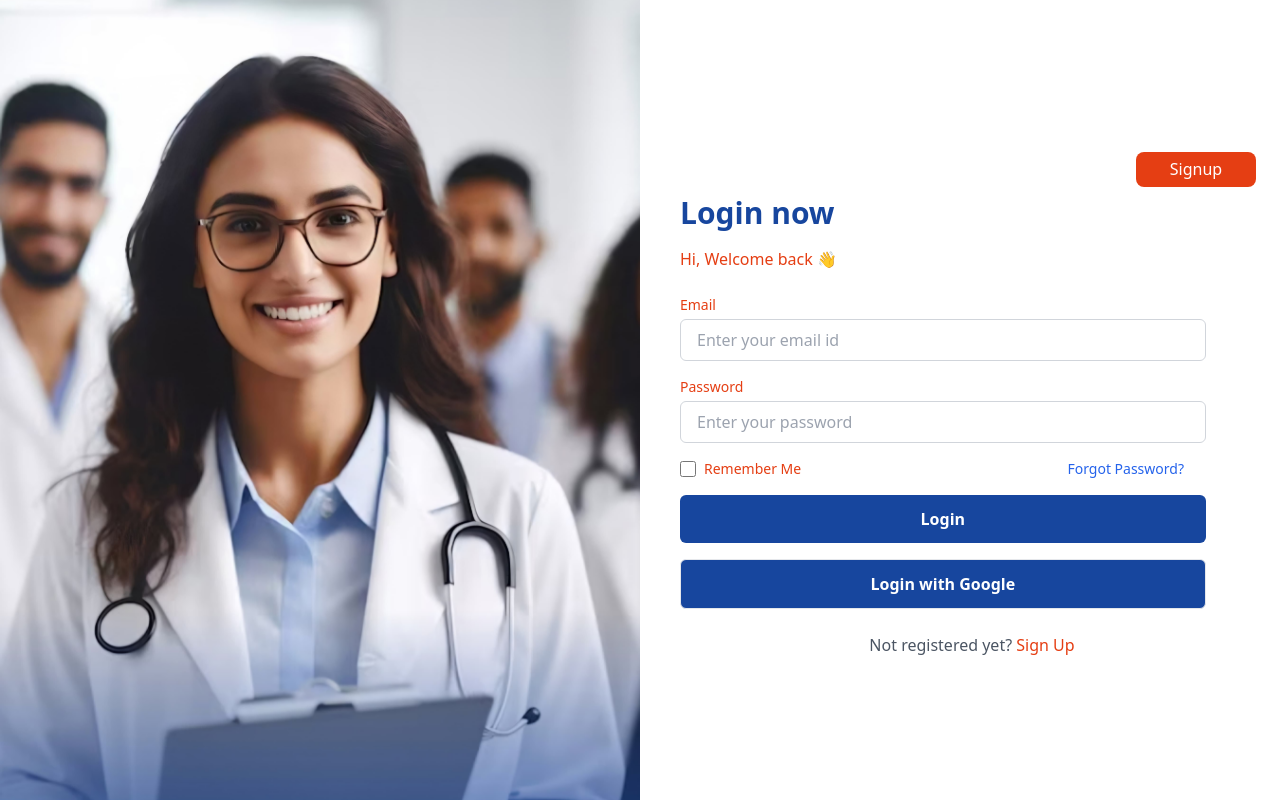
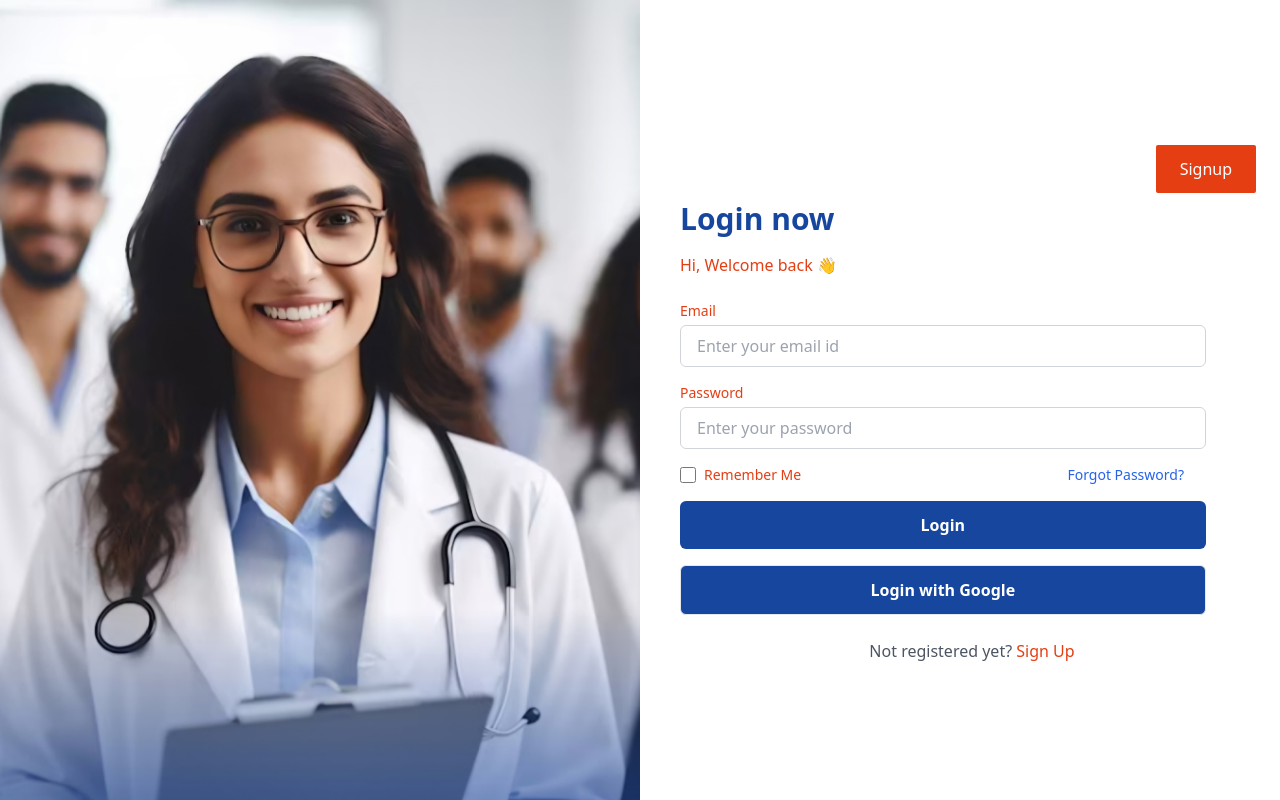
Before and after one commit to spydtech/hospital_manegement, a React (Vite) app: page /login in a window 1280 px wide. Built offline with nearby package versions, Linux system fonts and the light colour scheme.

Commit message:
change button of  login and singup

```diff
--- a/src/components/home/Navbar.jsx
+++ b/src/components/home/Navbar.jsx
@@ -54,9 +54,12 @@ const Navbar = () => {
             </div>
           </div>
           <div className="float-end">
+            <Link to = "/sing_up">
+
             <button className="bg-white  text-blue-700 font-semibold py-2 px-6 rounded-md">
               Sign up
             </button>
+            </Link>
           </div>
           <div className="-mr-2 flex md:hidden">
             <button
--- a/src/components/pages/login/Login.jsx
+++ b/src/components/pages/login/Login.jsx
@@ -148,9 +148,12 @@ const Login = () => {
         ></div>
         <div className="w-full lg:w-1/2 lg:pl-10 p-4 flex flex-col justify-center relative">
           <div className="flex justify-end m-2">
-            <button className="bg-[#E53E13] h-[35px] text-white w-[120px] rounded-lg">
+            <Link to = "/sing_up">
+
+            <button className="bg-[#E53E13] text-md py-3 text-white px-6  rounded-sm">
               Signup
             </button>
+            </Link>
           </div>
           <h2 className="text-3xl font-bold text-[#17469e] mb-4">Login now</h2>
 
--- a/src/components/pages/signUp/SignUp.jsx
+++ b/src/components/pages/signUp/SignUp.jsx
@@ -43,9 +43,12 @@ const Signup = () => {
         ></div>
         <div className="w-full lg:w-1/2 lg:pl-10  flex flex-col justify-center relative">
           <div className="flex justify-end m-2 mr-4">
+            <Link to = "/login">
+
             <button className="bg-[#E53E13] text-md py-3 text-white px-6  rounded-sm">
               Login
             </button>
+            </Link>
           </div>
 
           <h1 className="text-4xl text-[#17469E] font-medium ml-5">Sign up</h1>
@@ -143,12 +146,15 @@ const Signup = () => {
             </div>
 
             <div className="mt-6">
+              <Link to = "/sing_up">
+
               <button
                 type="submit"
                 className="bg-[#17469E] text-white w-full md:w-[90%] py-3 rounded-sm"
               >
                 Sign Up
               </button>
+              </Link>
             </div>
             <div className="flex items-center justify-around">
               <label className="flex items-center">
```
